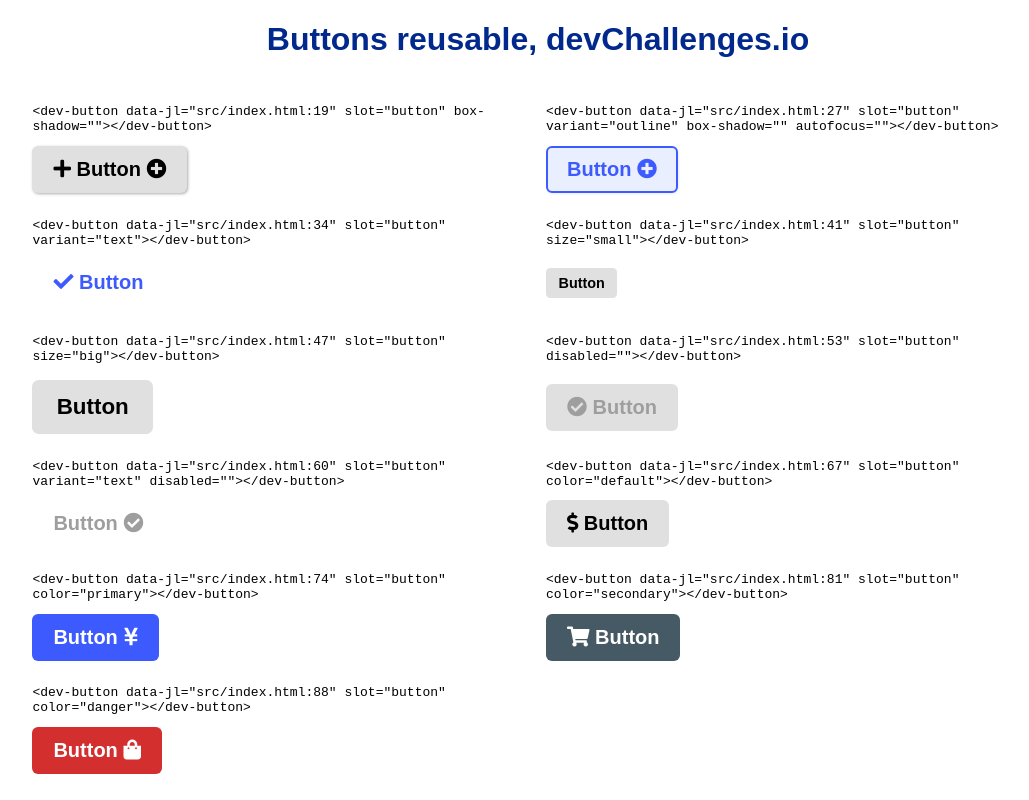
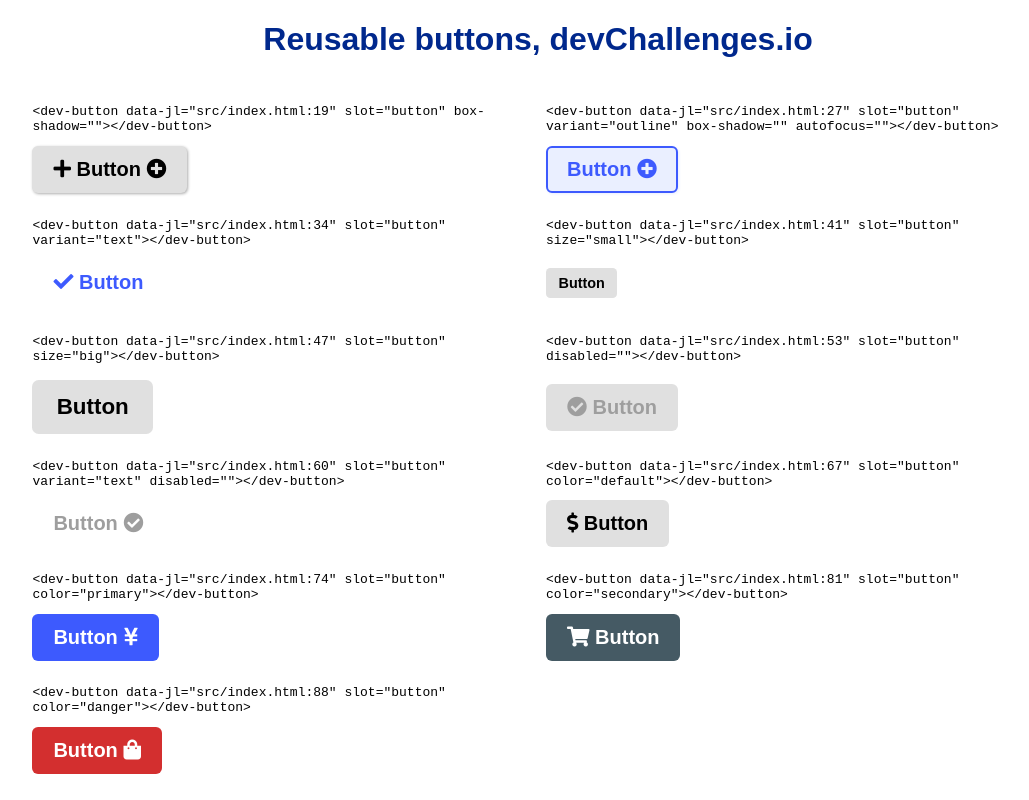
Before and after one commit to gustavoam-asdf/buttons, a website with bundled scripts: page src/index.html in a window 1280 px wide. Shown: the whole page, without its empty margins (102-1131 px from the left). Built offline with nearby package versions, Linux system fonts and the light colour scheme.

Commit message:
Preparing to deploy

```diff
--- a/src/index.html
+++ b/src/index.html
@@ -13,7 +13,7 @@
     <title>Buttons</title>
   </head>
   <body>
-    <h1>Buttons reusable, devChallenges.io</h1>
+    <h1>Reusable buttons, devChallenges.io</h1>
     <div class="buttons-box">
       <dev-box>
         <dev-button slot="button" box-shadow>
```
Also changed, not shown: README.md, buttons-devchallengues.jpg (deleted).
